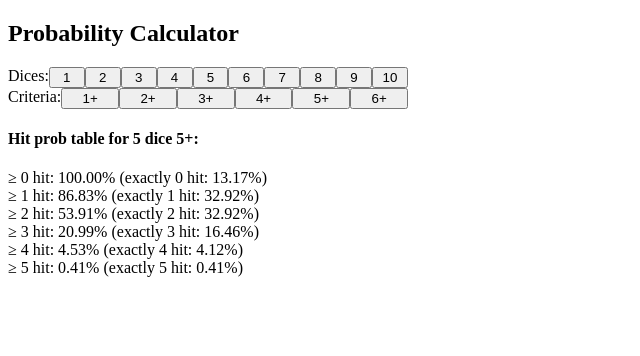
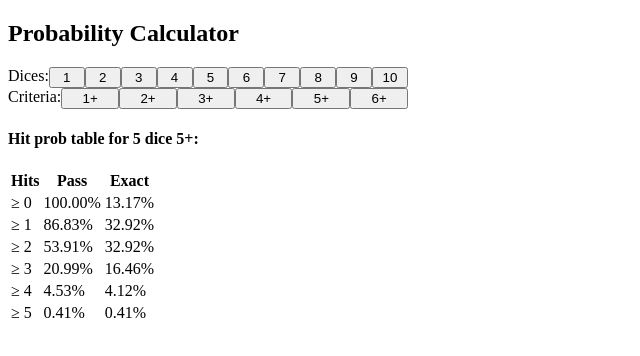
Before and after one commit to nnkken/zombicide-invader-helper, a Vue app: page / in a window 1280 px wide. Shown: the top 356 px of the page, without its empty margins (0-640 px from the left). Built offline with nearby package versions, Linux system fonts and the light colour scheme.

Commit message:
💄 Use <table> for table (#1)

```diff
--- a/src/components/ProbCalculator.vue
+++ b/src/components/ProbCalculator.vue
@@ -14,9 +14,18 @@
     </div>
     <div>
       <h4>Hit prob table for {{ dice }} dice {{ criteria }}+:</h4>
-      <div v-for="(output, hit) in table" v-bind:key="`${output}${hit}`">
-        &#x2265; {{ hit }} hit: {{ output.revAcc | percent }} (exactly {{ hit }} hit: {{ output.prob | percent }})
-      </div>
+      <table>
+        <tr>
+          <th>Hits</th>
+          <th>Pass</th>
+          <th>Exact</th>
+        </tr>
+        <tr v-for="(output, hit) in table" v-bind:key="`${output}${hit}`">
+          <td>&#x2265; {{ hit }}</td>
+          <td>{{ output.revAcc | percent }}</td>
+          <td>{{ output.prob | percent }}</td>
+        </tr>
+      </table>
     </div>
   </div>
 </template>
```
